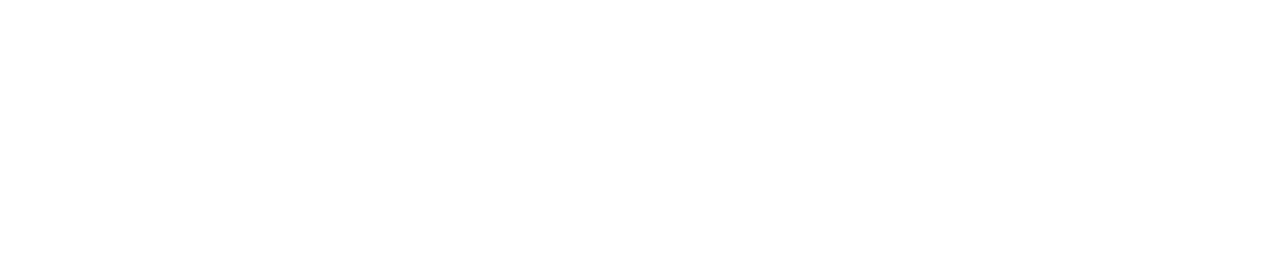
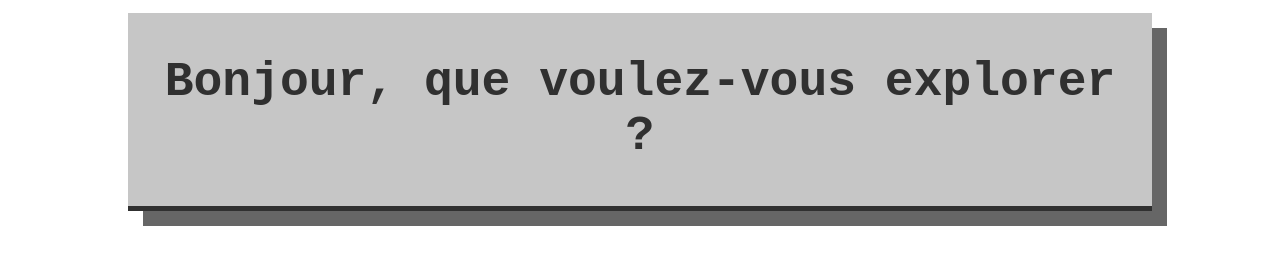
Before and after one commit to B3LIOTT/B3LIOTT.github.io, a plain HTML site: page index.html in a window 1280 px wide. Drawn offline with Linux system fonts and the light colour scheme.

Commit message:
Update index.html

```diff
--- a/index.html
+++ b/index.html
@@ -5,7 +5,7 @@
     <link rel="icon" href="/favicon.ico">
     <meta name="viewport" content="width=device-width, initial-scale=1.0">
     <title>Eliott Georges</title>
-    <script type="module" crossorigin src="/assets/index-aec344b1.js"></script>
+    <script type="module" crossorigin src="/assets/index-a0abf9fb.js"></script>
     <link rel="stylesheet" href="/assets/index-6f77d6e8.css">
   </head>
   <body>
```
